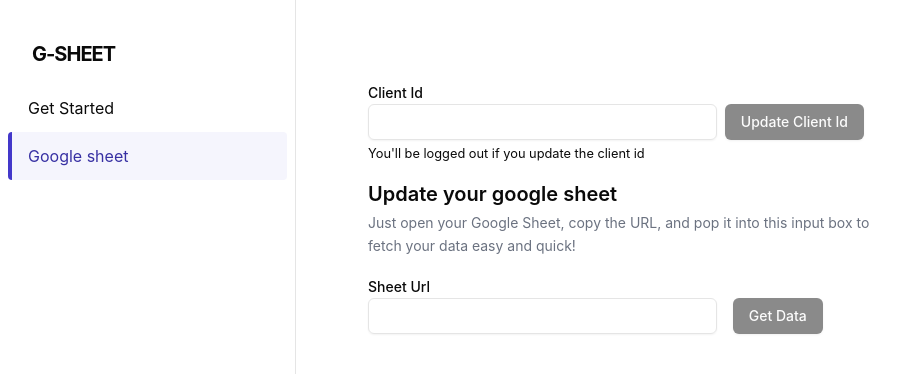
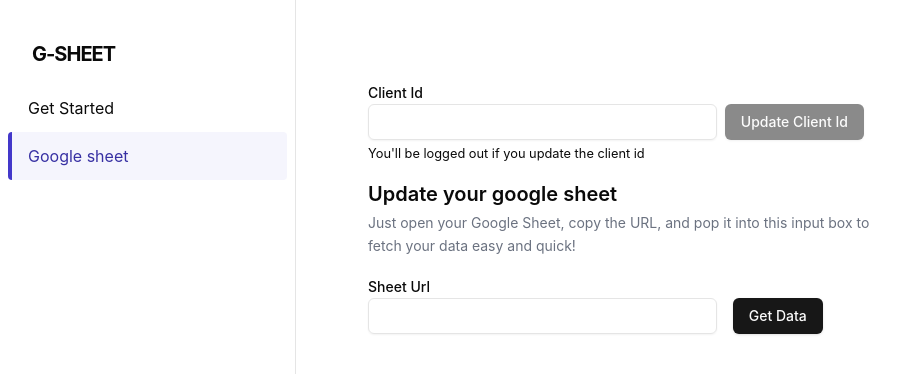
Before and after one commit to aimun-naharr/google-sheet, a React (Vite) app: page /google-sheet-table in a window 1280 px wide. Shown: the top 374 px of the page, without its empty margins (0-924 px from the left). Built offline with nearby package versions, Linux system fonts and the light colour scheme; sample sign-in values are in the browser's storage.

Commit message:
updated real time feature

```diff
--- a/src/components/GoogleSheetTable.jsx
+++ b/src/components/GoogleSheetTable.jsx
@@ -26,7 +26,7 @@
 } from "./ui/table";
 import TableSkeleton from "./ui/TableSkeleton";
 
-export default function GoogleSheetTable({ setHasClientId, setToken }) {
+export default function GoogleSheetTable({ setHasClientId, setToken, token }) {
   const [clientId, setClientId] = useState("");
   const { data, setData, isFetching, setIsFetching } = useFetchData(null);
   const { setSheetLink, sheetLink } = useSheetLink();
@@ -48,7 +48,30 @@
       ? generateFormattedData(data?.values.slice(1))
       : null;
 
+  useEffect(() => {
+    const fetchData = async () => {
+      try {
+        const id = extractSheetId(sheetLinkValue);
+        const response = await getRows(id);
+        setData(response.data);
+      } catch (error) {
+        console.error("Error fetching data:", error);
+      }
+    };
+
+    // Fetch data every second
+    const intervalId = setInterval(() => {
+      if (token && sheetLinkValue) {
+        fetchData();
+      }
+    }, 2000);
+
+    // Clean up interval on component unmount
+    return () => clearInterval(intervalId);
+  }, []);
+
   const handleGetData = async () => {
+    if (sheetLinkValue) {
       setSheetLink(sheetLinkValue);
       localStorage.setItem("sheet-link", sheetLinkValue);
       setIsFetching(true);
@@ -59,6 +82,7 @@
         setIsFetching(false);
       } catch (error) {
         setIsFetching(false);
+      }
     }
   };
 
@@ -151,9 +175,7 @@
             </div>
 
             <div className="">
-              <Button disabled={disableGetBtn} onClick={handleGetData}>
-                Get Data
-              </Button>
+              <Button onClick={handleGetData}>Get Data</Button>
             </div>
           </div>
           {errorMessage.length > 0 && (
--- a/src/pages/GSheetTable.jsx
+++ b/src/pages/GSheetTable.jsx
@@ -43,7 +43,11 @@
   return (
     <>
       {token ? (
-        <GoogleSheetTable setHasClientId={setHasClientId} setToken={setToken} />
+        <GoogleSheetTable
+          setHasClientId={setHasClientId}
+          setToken={setToken}
+          token={token}
+        />
       ) : (
         <div>
           {!hasClientId ? (
```
Lines whose indentation alone changed are shown as unchanged.
